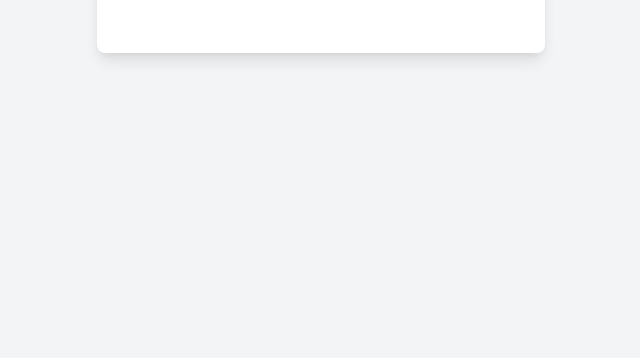
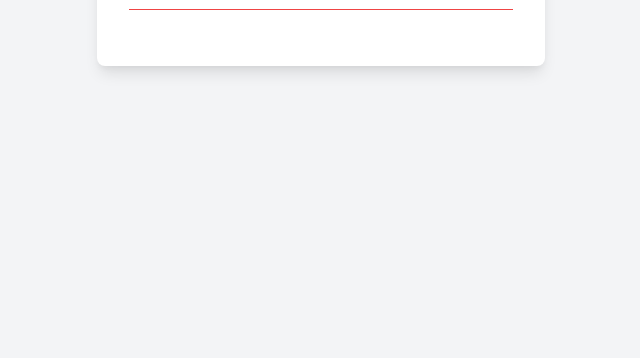
Before and after one commit to Abhishek-Coder-01/To-Do-List, a plain HTML site: page index.html in a window 1280 px wide. Shown: the part 442-800 px from the top of the page, without its empty margins (319-959 px from the left). Drawn offline with nearby package versions, Linux system fonts and the light colour scheme.

Commit message:
Update index.html

```diff
--- a/index.html
+++ b/index.html
@@ -68,7 +68,7 @@
 
 <body class="bg-gray-100 antialiased">
 
-    <div class="flex items-center justify-center px-4 md:px-0 mt-10 md:mt-0 h-screen">
+    <div class="flex items-center justify-center px-4 md:px-0 mt-10 md:mt-0 md:h-screen">
         <div class="bg-white p-6 md:p-8 rounded-lg shadow-lg w-full max-w-md">
             <h1 class="text-2xl md:text-3xl font-bold text-center text-gray-800 mb-6" id="text">To-Do List</h1>
 
@@ -82,9 +82,9 @@
                     Add
                 </button>
             </div>
-
+<hr class="border-1 border-red-500 mb-6">
             <!-- Task List -->
-            <div id="taskList" class="space-y-4" aria-live="polite">
+            <div id="taskList" class="" aria-live="polite">
                 <!-- Task items will appear here -->
             </div>
         </div>
```
